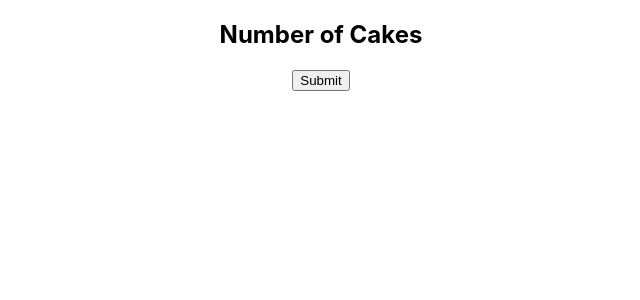
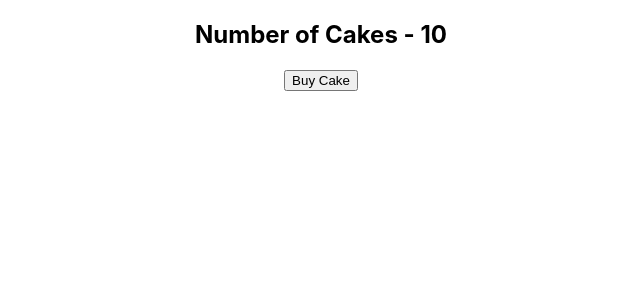
Before and after one commit to aashimgarg/react-redux, a React (Create React App) app: page / in a window 1280 px wide. Shown: the top 300 px of the page, without its empty margins (319-959 px from the left). Built offline with nearby package versions, Linux system fonts and the light colour scheme.

Commit message:
:hammer:

```diff
--- a/src/components/CakeContainer.js
+++ b/src/components/CakeContainer.js
@@ -1,12 +1,29 @@
-import React from 'react';
+import React from 'react'
+import { connect } from 'react-redux'
+import  { buyCake } from '../redux/cakes/cakeActions'
 
-const CakeContainer = () => {
+const CakeContainer = props => {
     return (
         <div>
-            <h2>Number of Cakes</h2>
-            <button> Submit </button>
+            <h2>Number of Cakes - { props.numOfCakes} </h2>
+            <button onClick = { props.buyCake }> Buy Cake </button>
         </div>
     )
 }
 
-export default CakeContainer;
+const mapStateToProps = state => {
+    return {
+        numOfCakes: state.numOfCakes
+    }
+}
+
+const mapDispatchToProps = dispatch => {
+    return {
+        buyCake: () => dispatch(buyCake())
+    }
+}
+
+export default connect(
+    mapStateToProps,
+    mapDispatchToProps
+)(CakeContainer);
```
